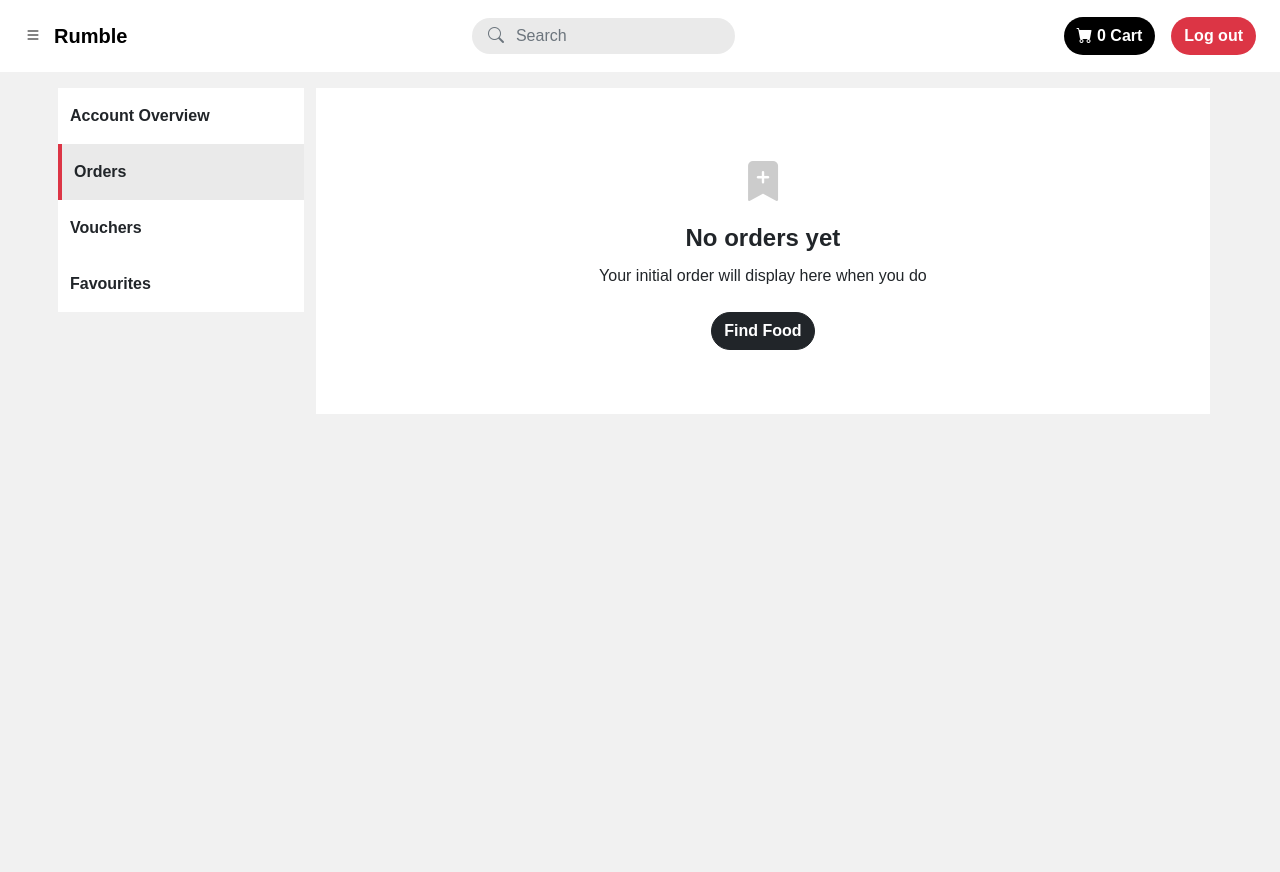
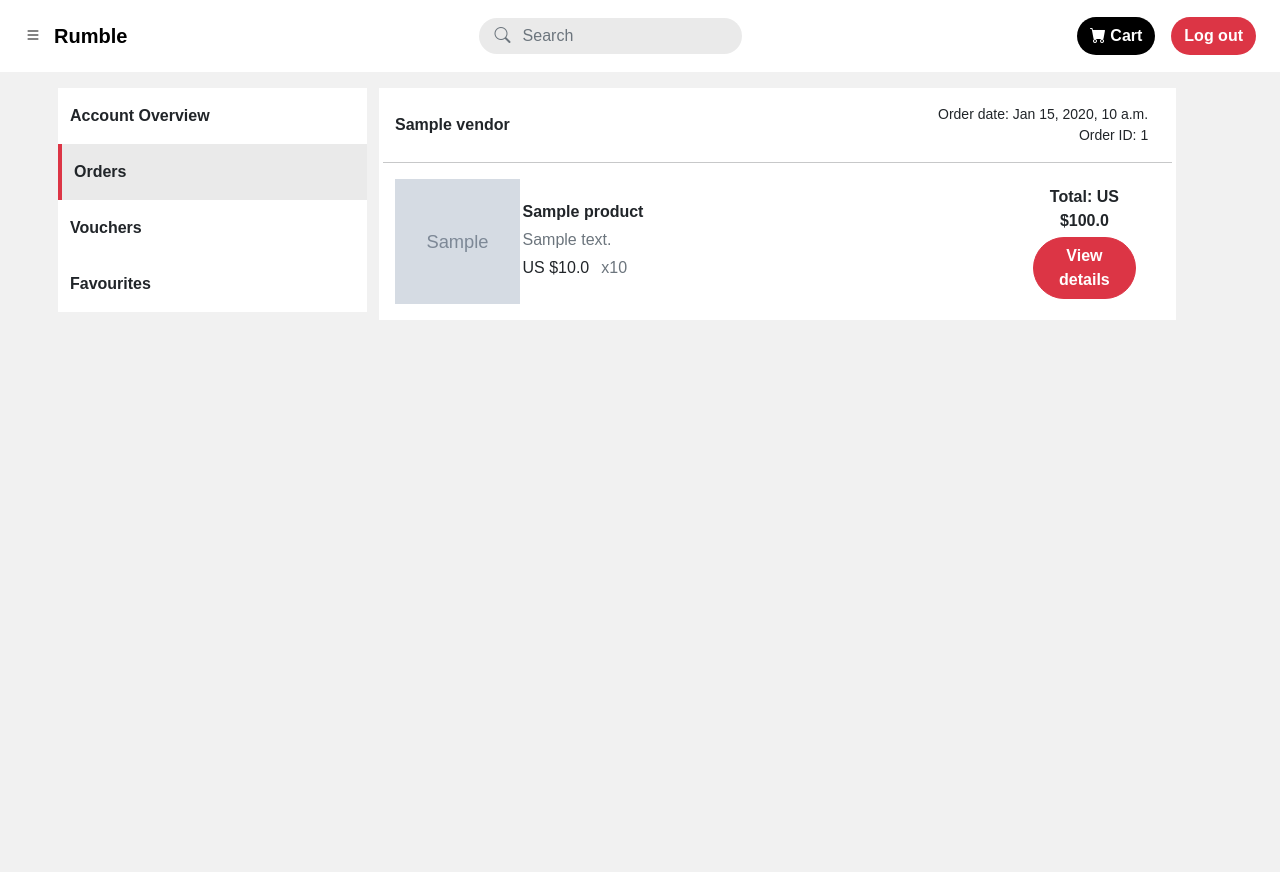
Before and after one commit to Armadillidiid/food-delivery-ecommerce, a Django app: page /profile/order/ in a window 1280 px wide. Run offline with Django 4.2, Linux system fonts and the light colour scheme; a user stored in the database is signed in; tables that the repository leaves empty hold one stand-in row (values such as "Sample post"); grey boxes marked "Sample" are stand-in pictures; some libraries are stand-ins or nearby versions; some web fonts are replaced.

Commit message:
Added page to view order history

```diff
--- a/mysite/models.py
+++ b/mysite/models.py
@@ -143,7 +143,7 @@
     customer = models.ForeignKey(User, on_delete=models.SET_NULL, null=True, blank=True)
     vendor = models.ForeignKey(Vendor, on_delete=models.SET_NULL, null=True, blank=True)
     shipping_address = models.ForeignKey(ShippingAddressOrder , on_delete=models.SET_NULL, null=True, blank=True)
-    date_order = models.DateField(auto_now_add=True)
+    date_order = models.DateTimeField(auto_now=True)
     is_complete = models.BooleanField(default=False)
     transaction_id = models.CharField(max_length=100)
 
--- a/mysite/static/css/styles.css
+++ b/mysite/static/css/styles.css
@@ -288,6 +288,11 @@
   width: 75px;
 }
 
+.image-cart-lg {
+  height: 125px;
+  width: 125px;
+}
+
 .custom-border-cart {
   border-top: 1px solid #E2E2E2;
 }
--- a/mysite/templates/partials/navbar-app.html
+++ b/mysite/templates/partials/navbar-app.html
@@ -16,7 +16,7 @@
                                 </a>
                             </div>
                         </div>
-                        <a href="" class="remove-link-style p-0 mt-3">
+                        <a href="{% url 'profile-order' %}" class="remove-link-style p-0 mt-3">
                             <i class="bi bi-clipboard-minus-fill fs-6 p-0"></i>
                             <span class="fw-bold fs-6 px-3">Orders</span>
                         </a>
--- a/mysite/templates/profile-order.html
+++ b/mysite/templates/profile-order.html
@@ -5,6 +5,7 @@
 {% endblock %}
 
 {% load static %}
+{% load mathfilters %}
 
 {% block script %}
 <script src="{% static 'js/profile.js' %}"></script>
@@ -31,7 +32,50 @@
                 <span class="fw-bold">Favourites</span>
             </div>
         </div>
-        <div class="p-3 bg-white w-100">
+        <div>
+            {% if orders %}
+            {% for order in orders %}
+            <div class="p-3 bg-white w-100 mb-3">
+                <div class="row mb">
+                    <div class="row pb-2">
+                        <div class="d-flex justify-content-between">
+                            <div class="d-flex align-items-center">
+                                <span class="fw-bold">{{ order.vendor.name }}</span>
+                            </div>
+                            <div class="d-flex flex-column align-items-end">
+                                <span class="row fs-7">Order date: {{ order.date_order|date:"M d, Y, P" }}</span>
+                                <span class="row fs-7">Order ID: {{ order.transaction_id }}</span>
+                            </div>
+                        </div>
+                    </div>
+                    <hr class="mt-2">
+                    {% for key, order_items in items.items %}
+                    {% if key == order %}
+                    {% for item in order_items %}
+                    <div class="row">
+                        <div class="col-2">
+                            <img class="image-cart-lg" src="{{ item.product.imageURL }}" alt="">
+                        </div>
+                        <div class="col-8 d-flex flex-column justify-content-center">
+                            <span class="row fw-bold mx-0 mb-1">{{ item.product.name }}</span>
+                            <span class="row mx-0 mb-1 text-secondary">{{ item.product.description }}</span>
+                            <div class="row mx-0 mb-1">
+                                <span class="w-auto p-0">US ${{ item.product.price }}</span>
+                                <span class="w-auto text-secondary">x{{ item.quantity }}</span>
+                            </div>
+                        </div>
+                        <div class="col-2 d-flex flex-column justify-content-center text-center">
+                            <span class="fw-bold mb-1">Total: US ${{ item.product.price | mul:item.quantity }}</span>
+                            <button class="btn btn-danger w-auto rounded-pill fw-bold"> View details</button>
+                        </div>
+                    </div>
+                    {% endfor %}
+                    {% endif %}
+                    {% endfor %}
+                </div>
+            </div>
+            {% endfor %}
+            {% else %}
             <div class="d-flex flex-column justify-content-center align-items-center p-5">
                 <div class="mb-2">
                     <i class="bi bi-bookmark-plus-fill fs-1 text-dark-gray"></i>
@@ -47,7 +91,8 @@
                         <a href="{% url 'home' %}" class="remove-link-style">Find Food</a></button>
                 </div>
             </div>
+            {% endif %}
         </div>
     </div>
+    {% endblock %}
 </div>
-{% endblock %}
--- a/mysite/views.py
+++ b/mysite/views.py
@@ -15,7 +15,7 @@
 import json
 import uuid
 import sys
-
+from .helpers import get_details
 
 @login_required(login_url='login')
 def home(request):
@@ -211,31 +211,6 @@
     return render(request, 'checkout.html', context)
 
 
-def get_details(request, name):
-    customer = request.user
-    vendor = Vendor.objects.get(name=name)
-    products = Product.objects.filter(vendor=vendor.id)
-    categories = ProductCategory.objects.filter(vendor=vendor.id)
-    open_hours = OpenHour.objects.filter(vendor=vendor.id)
-    orders = Order.objects.filter(customer=customer, is_complete=False)
-
-    items = {}
-    for order in orders:
-        items[order] = order.orderitem_set.all()
-
-    context = {
-        'customer': customer,
-        'vendor': vendor,
-        'products': products,
-        'categories': categories,
-        'open_hours': open_hours,
-        'orders': orders,
-        'items': items,
-    }
-
-    return context
-
-
 def updateCart(request):
     data = json.loads(request.body)
     productId = data['productId']
@@ -343,8 +318,16 @@
 
 def profileOrder(request):
     customer = request.user
+    orders = Order.objects.filter(customer=customer, is_complete=True).order_by('-date_order')
+    items = {}
+    for order in orders:
+        # order.save()
+        items[order] = order.orderitem_set.all()
+
     context = {
         'route': 'orders',
-        'customer': customer
+        'customer': customer,
+        'orders': orders,
+        'items': items
     }
     return render(request, "profile-order.html", context)
```
Also changed, not shown: mysite/helpers.py (added, +25 -0 lines), mysite/migrations/0015_alter_order_date_order.py (added), mysite/migrations/0016_alter_order_date_order.py (added).
